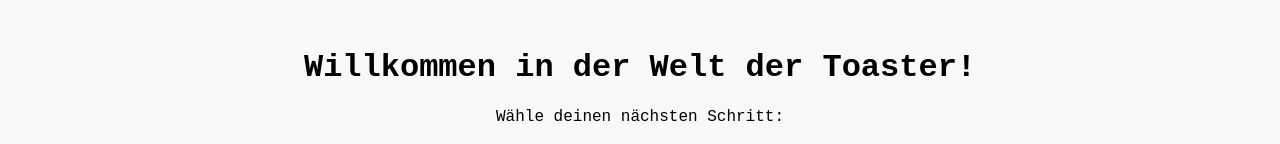
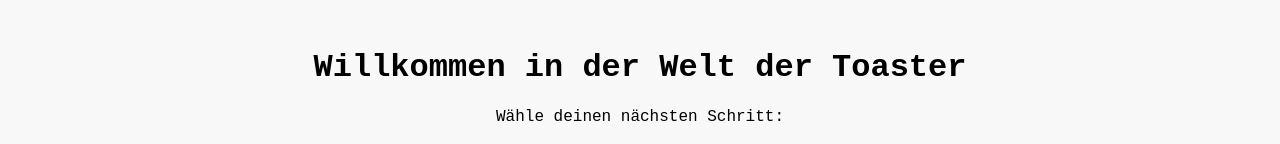
Before and after one commit to Master-Will0/SoftwareEngTest, a plain HTML site: page index.html in a window 1280 px wide. Shown: the top 144 px of the page. Drawn offline with Linux system fonts and the light colour scheme.

Commit message:
provoke merge conflict

```diff
--- a/index.html
+++ b/index.html
@@ -65,7 +65,7 @@
 </head>
 <body>
     <div class="container">
-        <h1>Willkommen in der Welt der Toaster!</h1>
+        <h1>Willkommen in der Welt der Toaster</h1>
         <p>Wähle deinen nächsten Schritt:</p>
         <div class="image-container">
             <a href="Bedienung.html">
```
